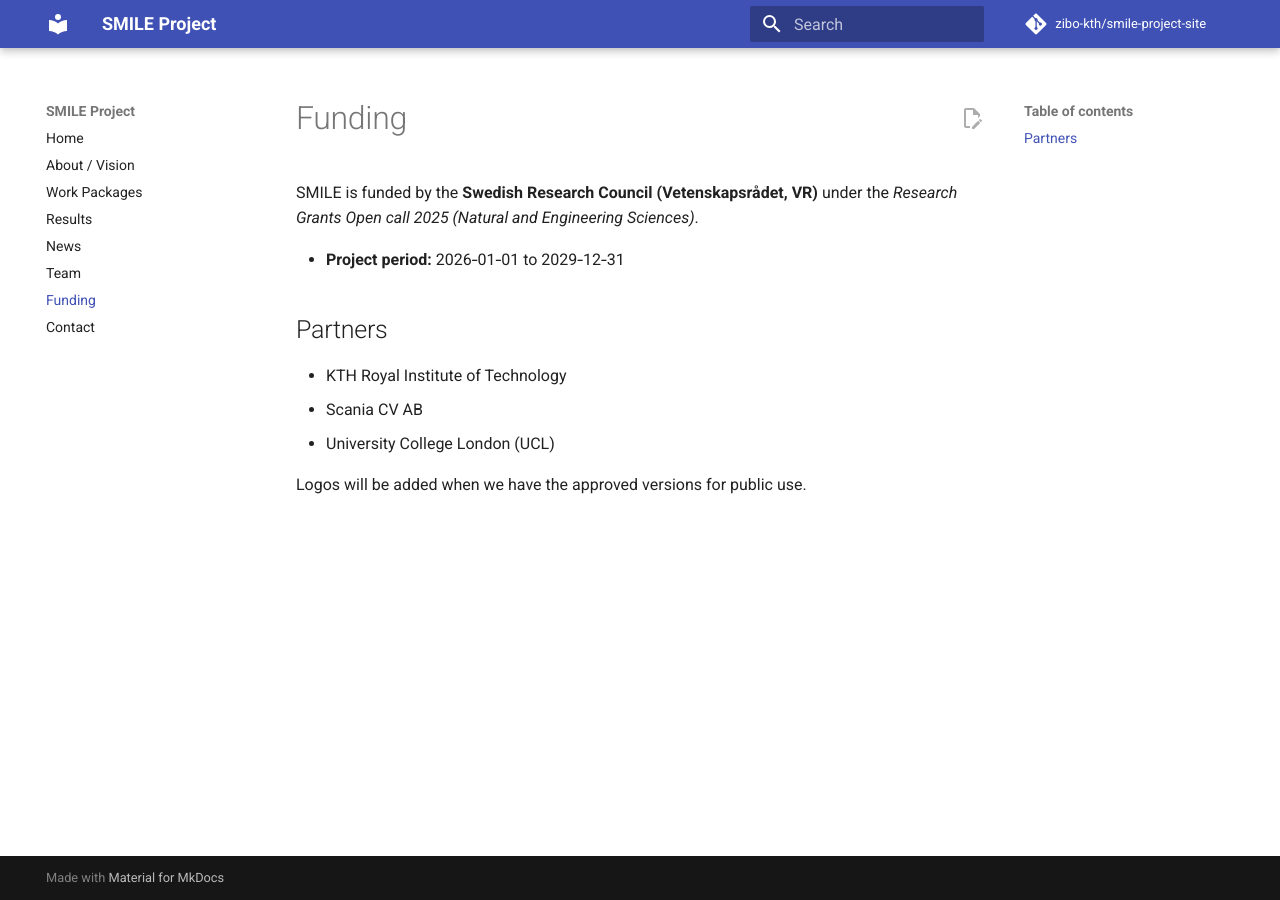
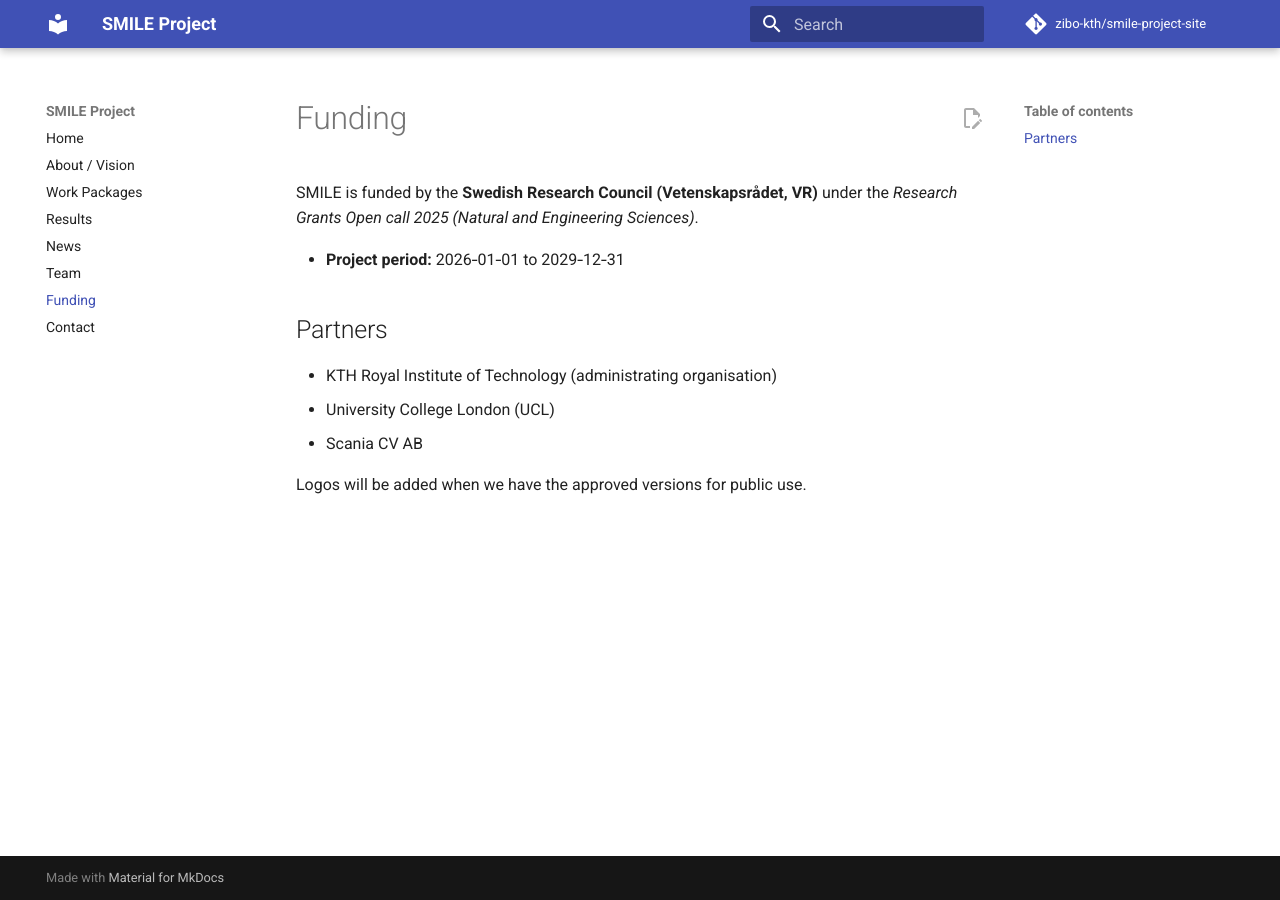
Before and after one commit to zibo-kth/smile-project-site, an MkDocs documentation site: the page built from docs/funding.md, in a window 1280 px wide. Built offline with MkDocs 1.6.1 and Material for MkDocs 9.7.7, drawn with Linux system fonts in a browser that asks for light colours; comment, search, counter and statistics services are not loaded.

```diff
--- a/docs/funding.md
+++ b/docs/funding.md
@@ -6,8 +6,8 @@
 
 ## Partners
 
-- KTH Royal Institute of Technology
+- KTH Royal Institute of Technology (administrating organisation)
+- University College London (UCL)
 - Scania CV AB
-- University College London (UCL)
 
 Logos will be added when we have the approved versions for public use.
```
Also changed, not shown: docs/team.md (+1 -1 lines).
